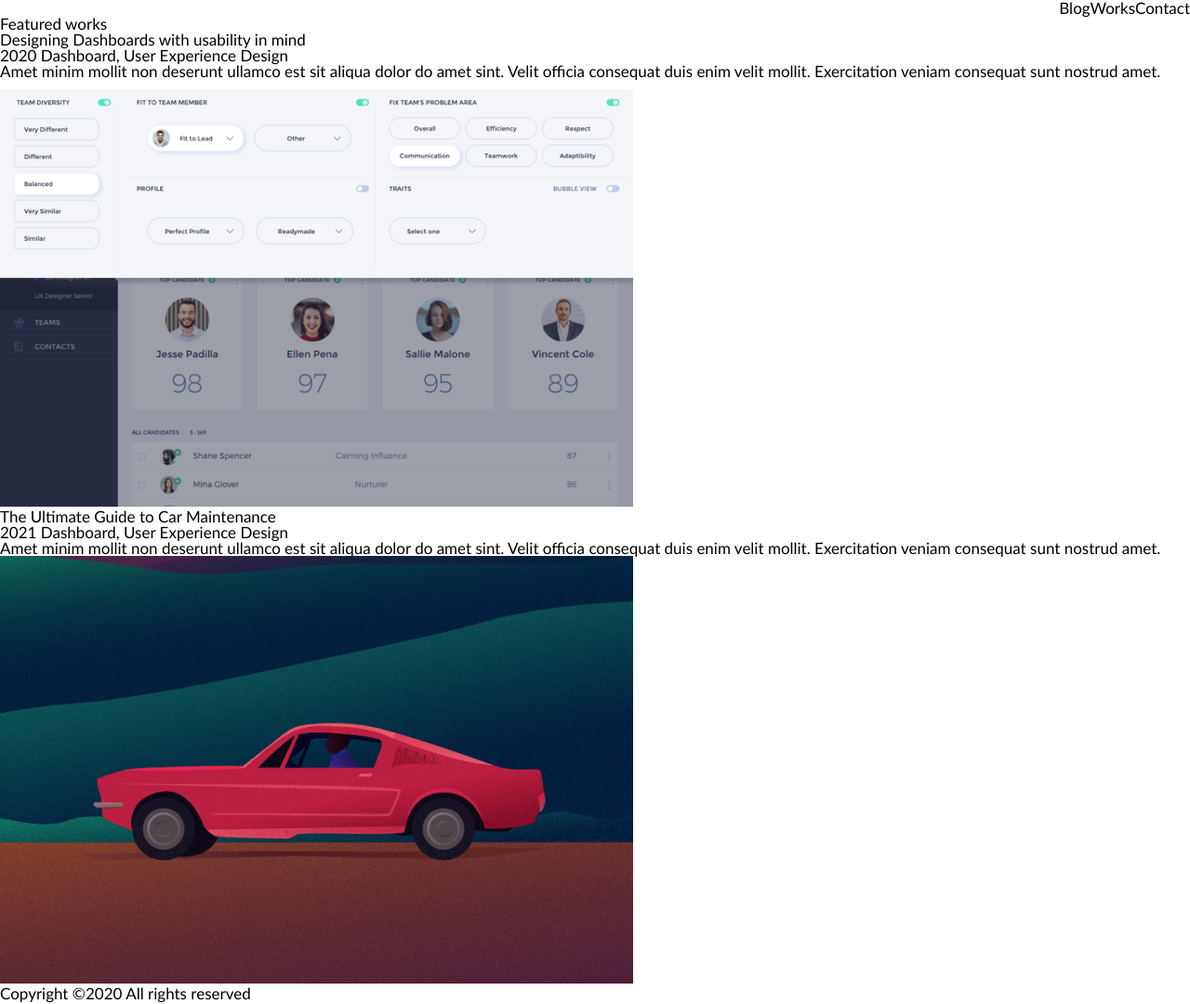
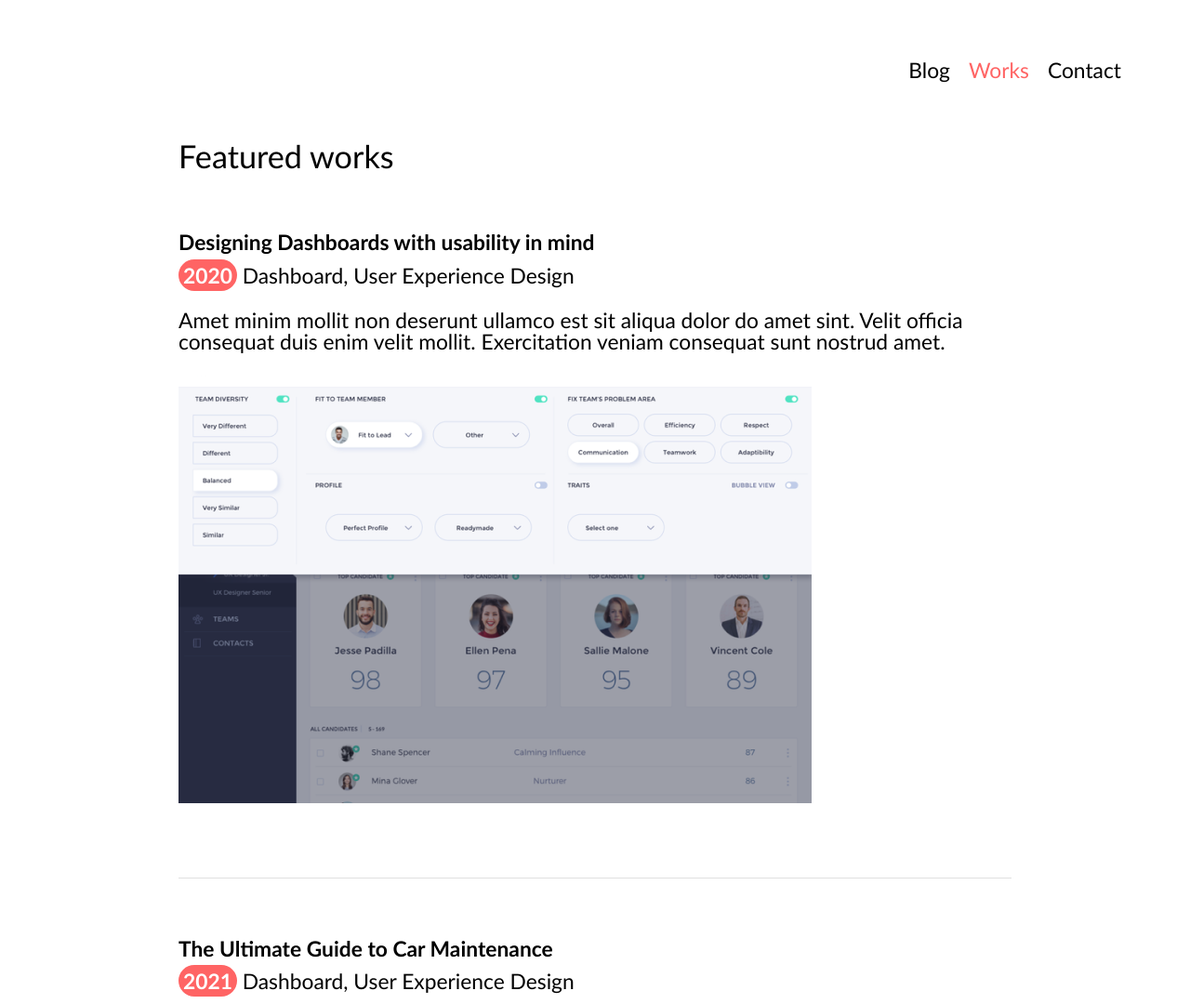
Before and after one commit to Davidospassos/portfolio, a plain HTML site: page atv-portfolio/index.html in a window 1280 px wide. Shown: the top 1080 px of the page at 93% size. Drawn offline with Linux system fonts and the light colour scheme; files that its build step writes are made by us from their sources; files whose address does not match are found by name.

Commit message:
envio para desweb

```diff
--- a/atv-portfolio/css/style.css
+++ b/atv-portfolio/css/style.css
@@ -47,7 +47,7 @@ table {
 ================================================================================*/
 html{
     font-family: 'Trebuchet MS', 'Lucida Sans Unicode', 'Lucida Grande', 'Lucida Sans', Arial, sans-serif;
-    font-size:calc(12px + 0.390625vw);
+    font-size:calc(10px + 1vw);
 }
 a{
     color: black;
@@ -56,7 +56,58 @@ a{
 /*===========================================
                    TOPO
 ===========================================*/
+header{
+	margin: 5vw 5vw 5vw 5vw;
+}
 header nav ul{
     display: flex;
     justify-content: right;
 }
+header nav ul li{
+	margin: 0 10px 0 10px;
+}
+header nav ul li.atual a{
+	color: #FF6464;
+}
+
+/*===========================================
+                  CONTEÚDO
+===========================================*/
+
+main.ruandograu{
+	margin: 0 15vw 0 15vw;
+}
+main h1{
+	font-size: 1.5rem;
+}
+main.ruandograu section{
+   border-bottom:  1px solid #e0e0e0;
+   padding: 0 0 4vw;
+}
+main.ruandograu section:last-child{
+	border:none;
+}
+main.ruandograu section h2{
+	font-size: 1rem;
+	font-weight: bold;
+	margin: 5vw 0 1vw 0;
+}
+main section p{
+	margin: 0 0 2vw 0;
+
+}
+main.ruandograu section p span{
+   background: #FF6464;
+   border-radius: 20px;
+   color: white;
+   padding: 3px 5px 3px 5px;
+   font-weight:bold;
+}
+/*===========================================
+                  FOOTER
+===========================================*/
+
+footer{
+	text-align: center;
+	margin: 5vw 0 5vw 0;
+}
--- a/index.html
+++ b/atv-portfolio/index.html
@@ -13,7 +13,7 @@
             <li>
                 <a href="#">Blog</a>
             </li>
-            <li>
+            <li class="atual">
                 <a href="#">Works</a>
             </li>
             <li>
@@ -22,17 +22,17 @@
         </ul>
     </nav>
    </header>
-   <main>
+   <main class="ruandograu">
     <h1>Featured works</h1>
     <section>
         <h2>Designing Dashboards with usability in mind</h2>
-        <p>2020 Dashboard, User Experience Design</p>
+        <p><span>2020</span> Dashboard, User Experience Design</p>
         <p>Amet minim mollit non deserunt ullamco est sit aliqua dolor do amet sint. Velit officia consequat duis enim velit mollit. Exercitation veniam consequat sunt nostrud amet.</p>
         <p><img src="images/Rectangle4.png" alt="Dashboard page"></p>
     </section>
     <section>
         <h2>The Ultimate Guide to Car Maintenance</h2>
-        <p>2021 Dashboard, User Experience Design</p>
+        <p><span>2021</span> Dashboard, User Experience Design</p>
         <p>Amet minim mollit non deserunt ullamco est sit aliqua dolor do amet sint. Velit officia consequat duis enim velit mollit. Exercitation veniam consequat sunt nostrud amet.</p>
         <p><img src="images/Rectangle5.png" alt="Car page"></p>
     </section>
```
